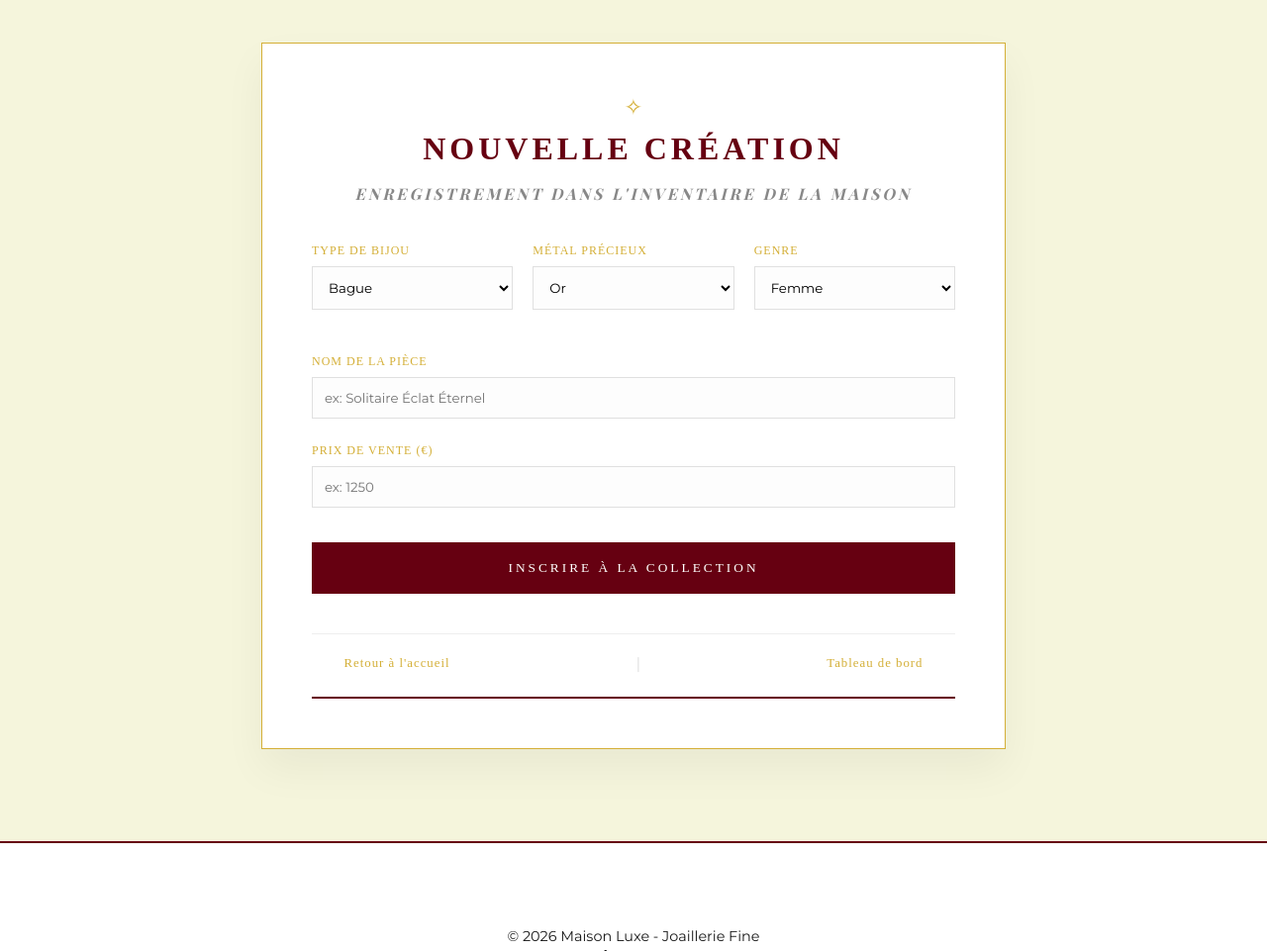
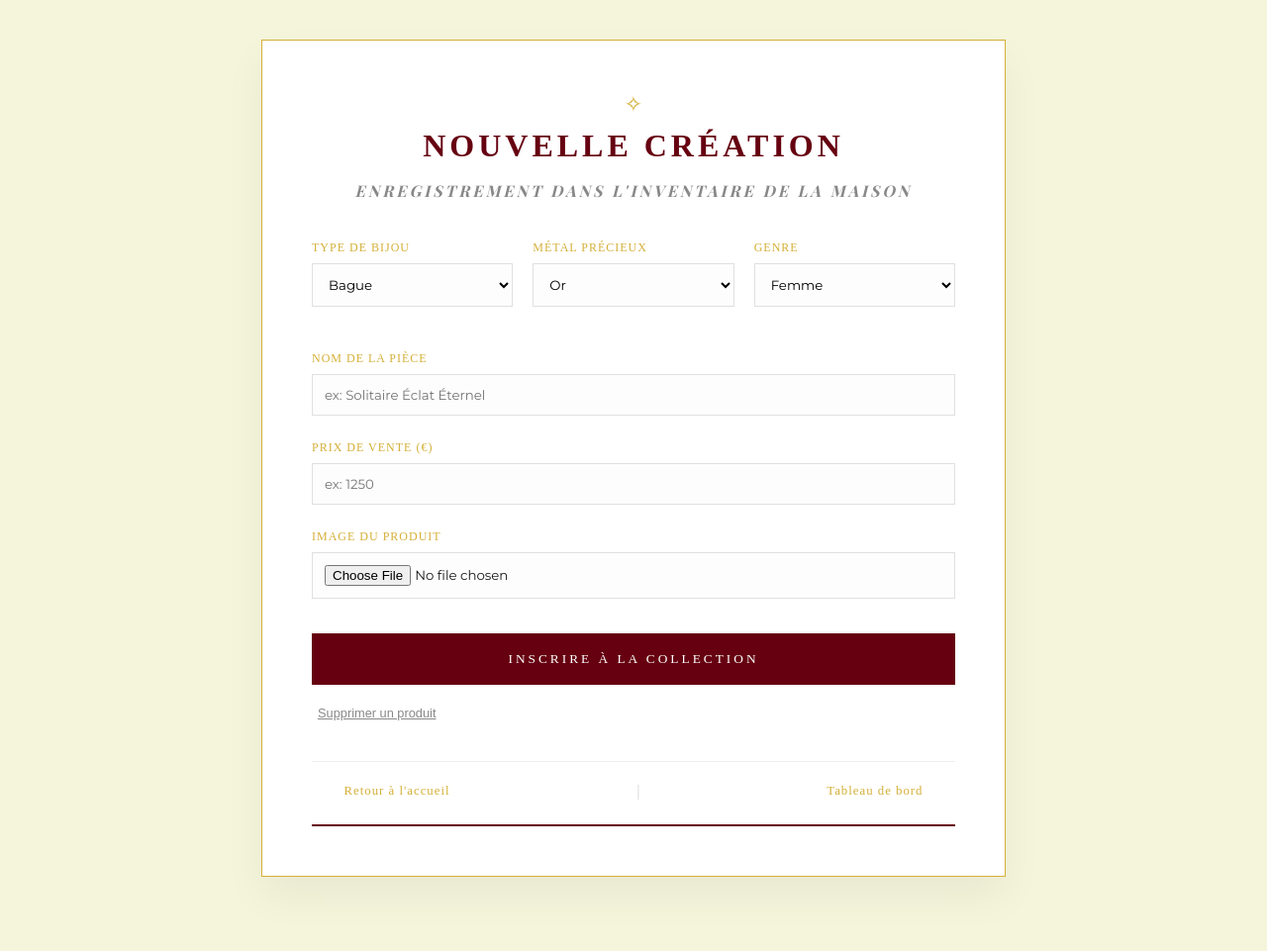
Before and after one commit to Vickkkesp/Project-info-S1-1A, a Flask app: page /ajouter_produit in a window 1280 px wide. Shown: the part 88-1049 px from the top of the page at 99% size. Run offline with Flask 3, Linux system fonts and the light colour scheme.

Commit message:
update modification mot de passe + option suprimer produits + ajouter image a nouveaux produit

```diff
--- a/app.py
+++ b/app.py
@@ -22,11 +22,13 @@ def creastion_compte():
 @app.route("/ajouter_produit", methods=["GET", "POST"])
 def ajouter_produit():
     error = None
+    import os
     if request.method == "POST":
         type_bijoux = request.form.get("Type")
         matiere = request.form.get("Matiere")
         nom_bijoux = request.form.get("Nom_Bijoux")
         prix = request.form.get("Prix")
+        image = request.files.get("image")
         try:
             prix = float(prix)
         except (ValueError, TypeError):
@@ -35,17 +37,48 @@ def ajouter_produit():
         try:
             conn = connexion()
             cursor = conn.cursor()
+            # Ajout du produit sans image d'abord
             cursor.execute(
                 "INSERT INTO produits (type_bijoux, matiere, nom_bijoux, prix, stock) VALUES (?, ?, ?, ?, ?)",
-                (type_bijoux, matiere, nom_bijoux, prix, 10)  # Stock par défaut à 10
+                (type_bijoux, matiere, nom_bijoux, prix, 10)
             )
+            id_produit = cursor.lastrowid
             conn.commit()
             conn.close()
+
+            # Sauvegarde de l'image
+            if image:
+                ext = os.path.splitext(image.filename)[1].lower()
+                if ext not in [".jpg", ".jpeg", ".png", ".gif", ".webp"]:
+                    error = "Format d'image non supporté."
+                    return render_template("Ajout_produit.html", error=error)
+                image_path = os.path.join("static", "Images", "produits", f"{id_produit}.jpg")
+                image.save(image_path)
+
             return redirect("/admin")
         except Exception as e:
             error = f"Erreur lors de l'ajout : {e}"
             return render_template("Ajout_produit.html", error=error)
     return render_template("Ajout_produit.html", error=error)
+
+@app.route("/produits/supprimer/<int:id_produit>", methods=["POST"])
+def supprimer_produit(id_produit):
+    if not session.get("is_admin"):
+        return redirect("/login")
+    import os
+    try:
+        conn = connexion()
+        cursor = conn.cursor()
+        cursor.execute("DELETE FROM produits WHERE id_produit = ?", (id_produit,))
+        conn.commit()
+        conn.close()
+        # Supprimer l'image associée
+        image_path = os.path.join("static", "Images", "produits", f"{id_produit}.jpg")
+        if os.path.exists(image_path):
+            os.remove(image_path)
+    except Exception as e:
+        flash(f"Erreur lors de la suppression : {e}", "error")
+    return redirect(request.referrer or "/admin")
 
 @app.route("/admin")
 def admin():
@@ -440,5 +473,38 @@ def confirmation(id_commande):
                            date_livraison=date_formattee)
 
 
+@app.route("/modifier_mdp", methods=["GET", "POST"])
+def modifier_mdp():
+    if "id_utilisateur" not in session:
+        return redirect("/login")
+    error = None
+    success = None
+    if request.method == "POST":
+        ancien_mdp = request.form.get("ancien_mdp")
+        nouveau_mdp = request.form.get("nouveau_mdp")
+        confirmer_mdp = request.form.get("confirmer_mdp")
+        if not ancien_mdp or not nouveau_mdp or not confirmer_mdp:
+            error = "Tous les champs sont obligatoires."
+        elif nouveau_mdp != confirmer_mdp:
+            error = "Les nouveaux mots de passe ne correspondent pas."
+        else:
+            conn = connexion()
+            cursor = conn.cursor()
+            utilisateur = cursor.execute(
+                "SELECT * FROM utilisateurs WHERE id_utilisateur = ? AND password = ?",
+                (session["id_utilisateur"], ancien_mdp)
+            ).fetchone()
+            if not utilisateur:
+                error = "Ancien mot de passe incorrect."
+            else:
+                cursor.execute(
+                    "UPDATE utilisateurs SET password = ? WHERE id_utilisateur = ?",
+                    (nouveau_mdp, session["id_utilisateur"])
+                )
+                conn.commit()
+                success = "Mot de passe modifié avec succès."
+            conn.close()
+    return render_template("modifier_mdp.html", error=error, success=success)
+
 if __name__ == '__main__':
  app.run(debug=True)
--- a/templates/Ajout_produit.html
+++ b/templates/Ajout_produit.html
@@ -15,7 +15,7 @@
             <div class="error-box">{{ error }}</div>
         {% endif %}
 
-        <form method="POST" action="/ajouter_produit" class="luxury-form">
+        <form method="POST" action="/ajouter_produit" class="luxury-form" enctype="multipart/form-data">
             <div class="form-row">
                 <div class="form-group">
                     <label for="Type">Type de Bijou</label>
@@ -53,8 +53,16 @@
                 <label for="Prix">Prix de vente (€)</label>
                 <input type="text" id="Prix" name="Prix" placeholder="ex: 1250" required>
             </div>
+            <div class="form-group">
+                <label for="image">Image du produit</label>
+                <input type="file" id="image" name="image" accept="image/*" required>
+            </div>
             <button type="submit" class="btn-admin">Inscrire à la collection</button>
 
+        </form>
+
+        <form method="GET" action="/produits/Bagues">
+            <button type="submit" class="btn-supprimer" style="margin-top: 20px;">Supprimer un produit</button>
         </form>
 
         <nav class="admin-nav">
--- a/templates/dashboard.html
+++ b/templates/dashboard.html
@@ -31,4 +31,9 @@
         </div>
     {% endif %}
 </div>
+<div style="text-align: center; margin-top: 40px;">
+    <a href="/modifier_mdp" class="btn-luxe" style="background: linear-gradient(90deg, #b5935b 0%, #8c6a2f 100%); color: white; padding: 12px 32px; border-radius: 30px; font-size: 1.1rem; font-weight: bold; letter-spacing: 1px; box-shadow: 0 2px 8px rgba(0,0,0,0.08); transition: background 0.3s;">
+        Modifier mon mot de passe
+    </a>
+</div>
 {% endblock %}
--- a/templates/produits.html
+++ b/templates/produits.html
@@ -40,6 +40,11 @@
                 <form action="/panier/ajouter/{{ produit.id_produit }}" method="POST">
                     <button type="submit">Ajouter au panier</button>
                 </form>
+                {% if session.is_admin %}
+                <form action="/produits/supprimer/{{ produit.id_produit }}" method="POST" onsubmit="return confirm('Voulez-vous vraiment supprimer ce produit ?');">
+                    <button type="submit" class="btn-supprimer">Supprimer</button>
+                </form>
+                {% endif %}
             </div>
         {% endfor %}
     </div>
```
Also changed, not shown: templates/modifier_mdp.html (added, +28 -0 lines), bdd.db, static/graphs/graph_chiffre_affaire.png, static/graphs/graph_distribution_produits.png, static/graphs/graph_utilisateurs.png.
